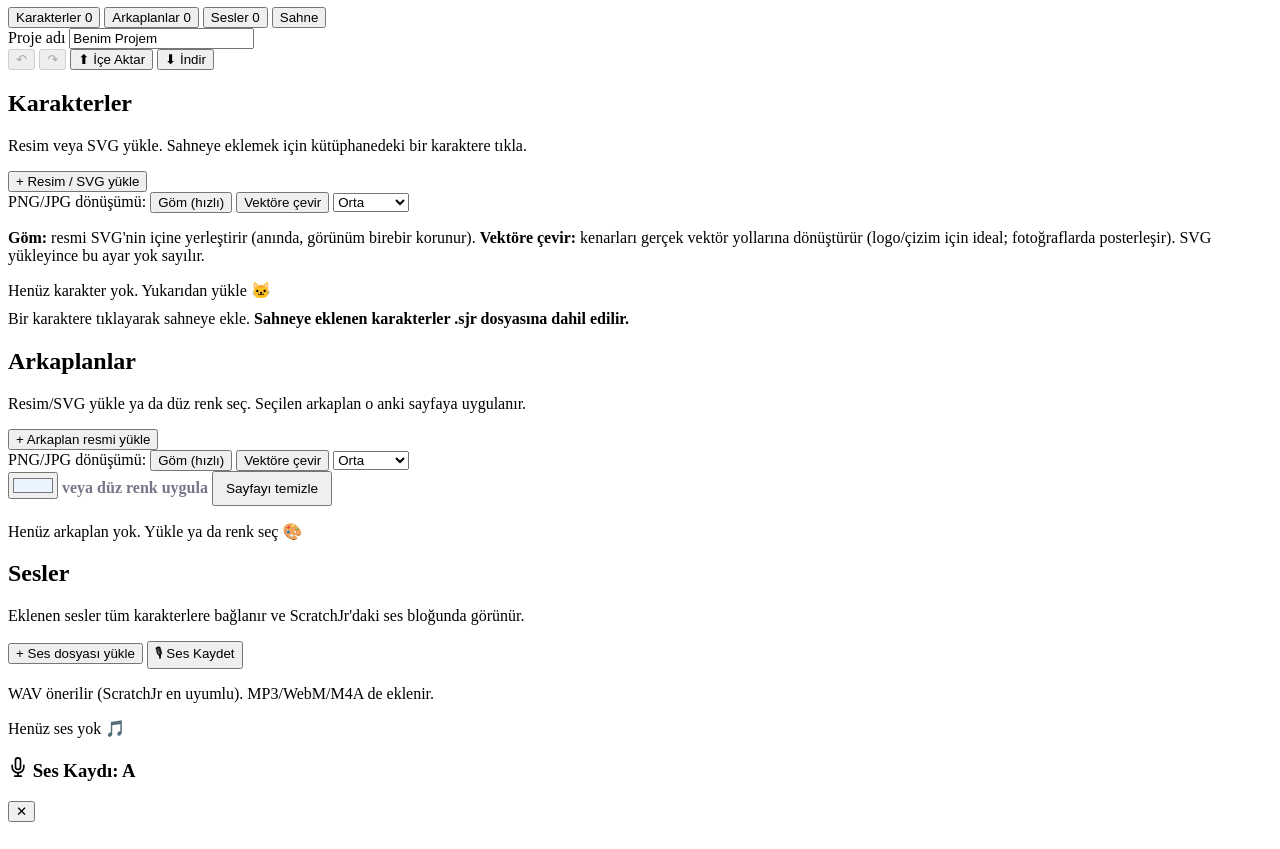
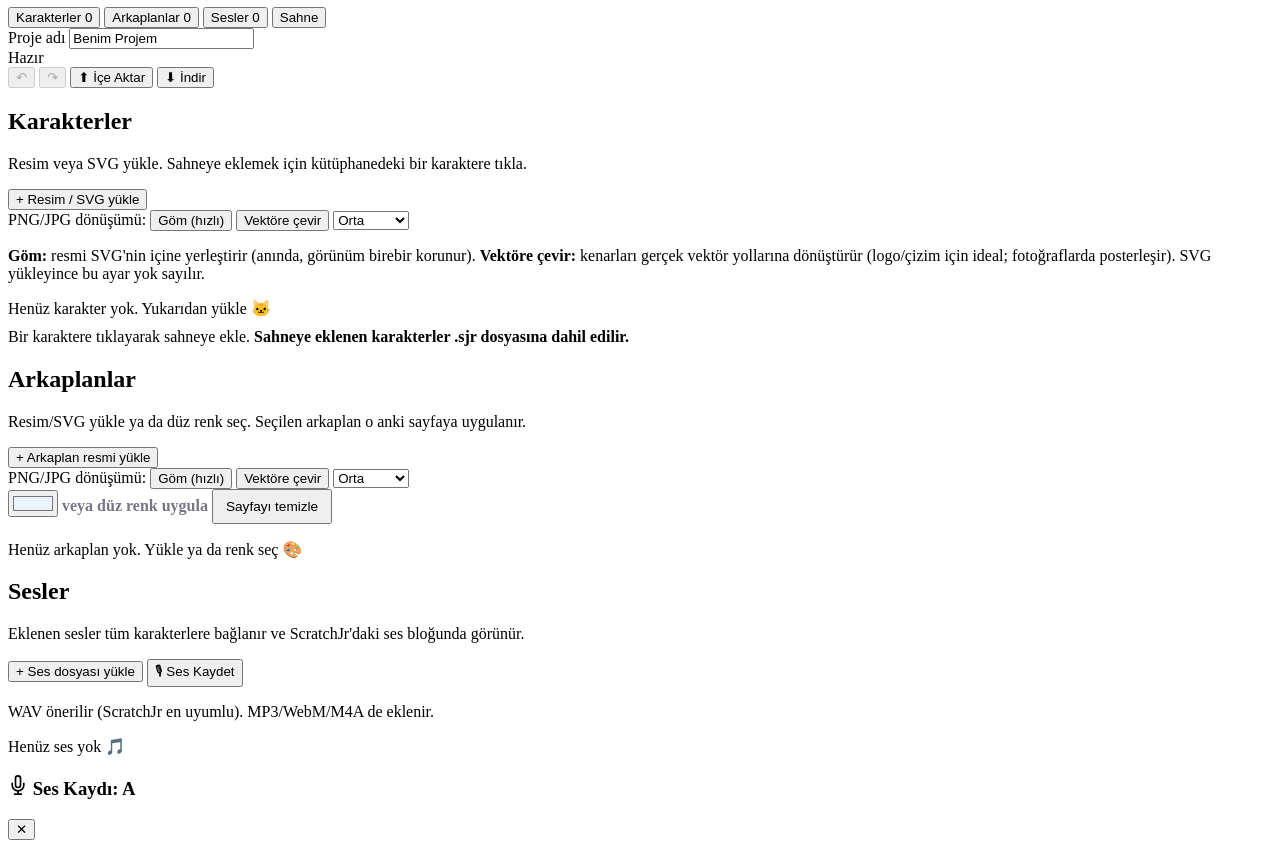
Before and after one commit to alorak/scratchjr-editor, a website with bundled scripts: page index.html in a window 1280 px wide. Shown: the part 1349-2198 px from the top of the page. Built offline with nearby package versions, Linux system fonts and the light colour scheme.

Commit message:
Add persistent autosave status indicator

```diff
--- a/index.html
+++ b/index.html
@@ -29,6 +29,9 @@
   <div class="namewrap">
     <label for="pname">Proje adı</label>
     <input id="pname" value="Benim Projem" maxlength="40" spellcheck="false">
+  </div>
+  <div class="autosave-status" id="autosaveStatus" role="status" aria-live="polite" aria-atomic="true">
+    <span class="autosave-dot" aria-hidden="true"></span><span id="autosaveStatusText">Hazır</span>
   </div>
   <button class="btn ghost history-btn" id="undoBtn" title="Geri al (Ctrl/⌘+Z)" aria-label="Geri al" disabled>↶</button>
   <button class="btn ghost history-btn" id="redoBtn" title="Yinele (Ctrl/⌘+Shift+Z)" aria-label="Yinele" disabled>↷</button>
```
